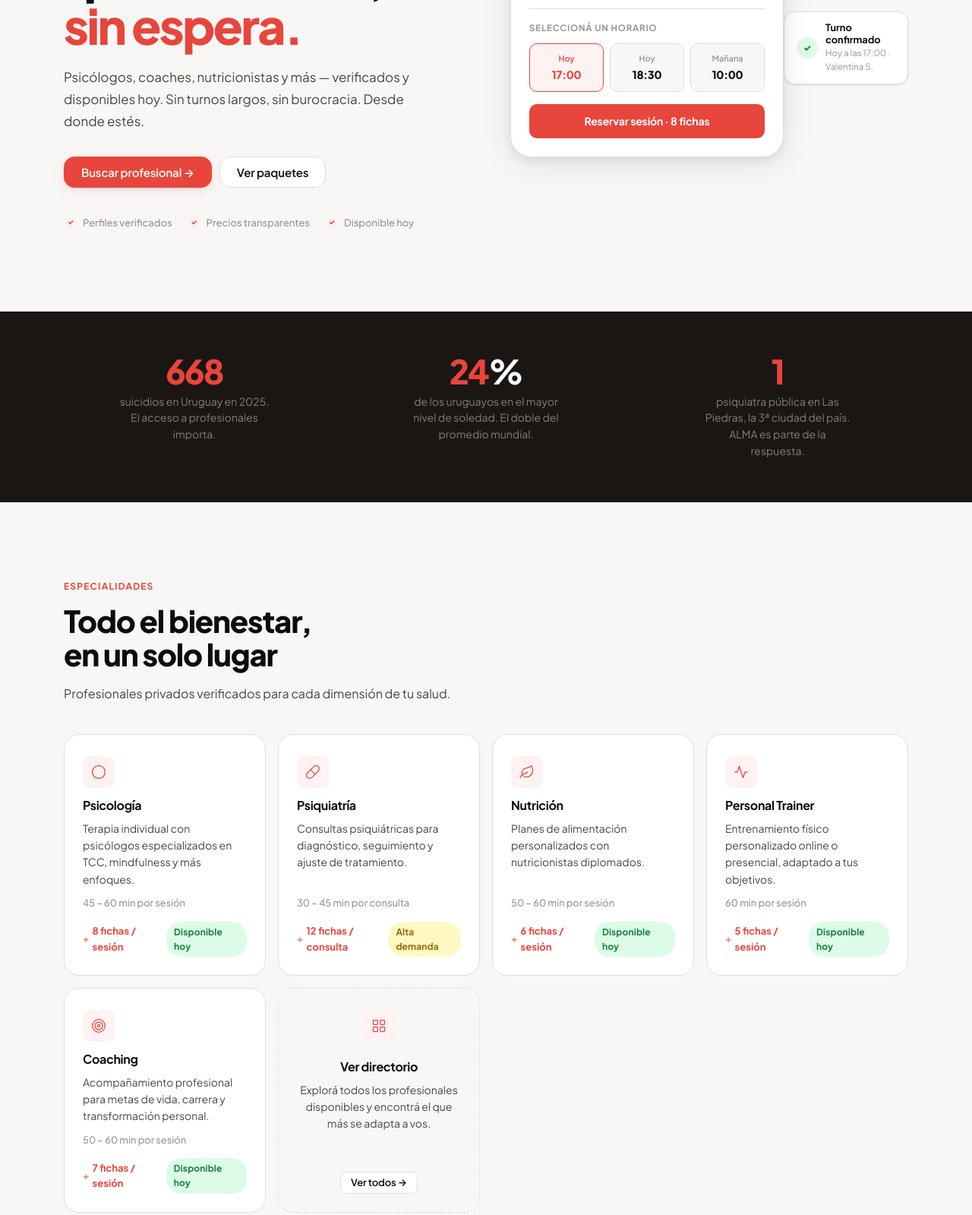
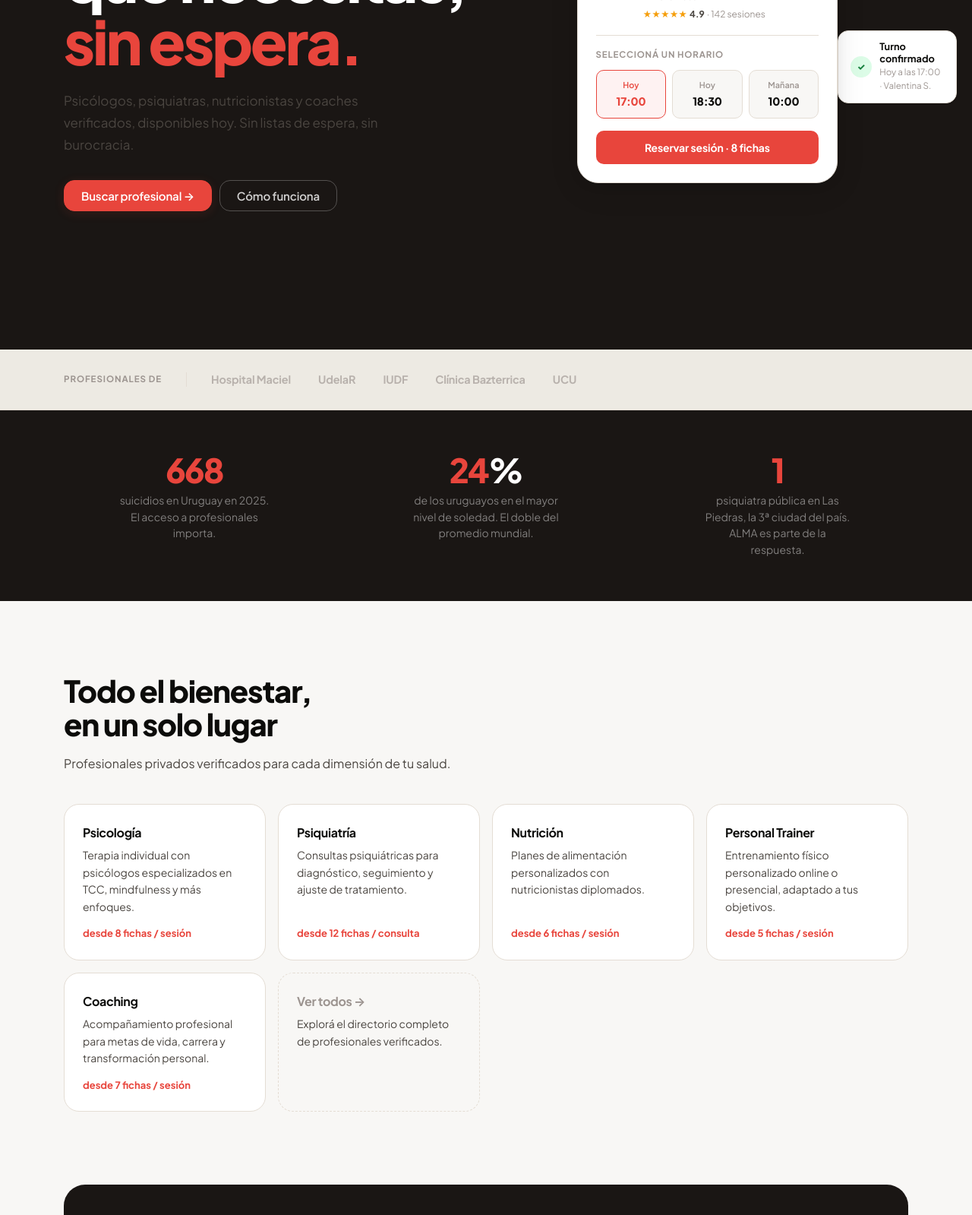
Before and after one commit to almatuclub/ALMA, a plain HTML site: page index.html in a window 1280 px wide. Shown: the part 382-1981 px from the top of the page at 76% size. Drawn offline with nearby package versions, Linux system fonts and the light colour scheme.

Commit message:
Hero oscuro, logos strip, cards simplificadas, tipografía más grande
- Hero con fondo oscuro (var(--dark)) para mayor impacto visual
- Navbar transparente en hero, transiciona a claro al scrollear
- Titular 5rem, sin eyebrow pill, un solo CTA secundario
- Nueva sección de logos: Hospital Maciel, UdelaR, IUDF, etc.
- Service cards sin iconos SVG ni badges de status
- section-label oculto en todo el sitio (screamed template)
- CSS v32 en todas las páginas

Co-Authored-By: Claude Sonnet 4.6 <noreply@anthropic.com>

```diff
--- a/index.html
+++ b/index.html
@@ -9,7 +9,7 @@
   <link rel="preconnect" href="https://fonts.googleapis.com">
   <link rel="preconnect" href="https://fonts.gstatic.com" crossorigin>
   <link href="https://fonts.googleapis.com/css2?family=Plus+Jakarta+Sans:wght@400;500;600;700;800&display=swap" rel="stylesheet">
-  <link rel="stylesheet" href="style.css?v=31">
+  <link rel="stylesheet" href="style.css?v=32">
 </head>
 <body>
 
@@ -63,35 +63,17 @@
 
     <!-- Left: Text -->
     <div class="hero__text">
-      <div class="hero__eyebrow">
-        <span class="dot"></span>
-        480+ profesionales verificados en Uruguay
-      </div>
       <h1 class="hero__h1">
         El especialista<br>
         que necesitás,<br>
         <span class="accent">sin espera.</span>
       </h1>
       <p class="hero__lead">
-        Psicólogos, coaches, nutricionistas y más — verificados y disponibles hoy. Sin turnos largos, sin burocracia. Desde donde estés.
+        Psicólogos, psiquiatras, nutricionistas y coaches verificados, disponibles hoy. Sin listas de espera, sin burocracia.
       </p>
       <div class="hero__actions">
         <a href="professionals.html" class="btn btn-primary btn-lg">Buscar profesional →</a>
-        <a href="payment.html" class="btn btn-outline btn-lg">Ver paquetes</a>
-      </div>
-      <div class="hero__trust">
-        <div class="hero__trust-item">
-          <div class="check">✓</div>
-          Perfiles verificados
-        </div>
-        <div class="hero__trust-item">
-          <div class="check">✓</div>
-          Precios transparentes
-        </div>
-        <div class="hero__trust-item">
-          <div class="check">✓</div>
-          Disponible hoy
-        </div>
+        <a href="about.html" class="btn btn-outline-white btn-lg">Cómo funciona</a>
       </div>
     </div>
 
@@ -160,6 +142,22 @@
   </div>
 </section>
 
+<!-- ─── Logos strip ─── -->
+<div class="logos-strip">
+  <div class="container">
+    <div class="logos-strip__inner">
+      <div class="logos-strip__label">Profesionales de</div>
+      <div class="logos-strip__logos">
+        <span class="logos-strip__logo">Hospital Maciel</span>
+        <span class="logos-strip__logo">UdelaR</span>
+        <span class="logos-strip__logo">IUDF</span>
+        <span class="logos-strip__logo">Clínica Bazterrica</span>
+        <span class="logos-strip__logo">UCU</span>
+      </div>
+    </div>
+  </div>
+</div>
+
 <!-- ─── Stats dark bar ─── -->
 <div class="stats-bar">
   <div class="container">
@@ -191,98 +189,48 @@
     <div class="services-grid reveal">
 
       <a href="professionals.html?s=psicologia" class="service-card">
-        <div class="service-icon">
-          <svg class="svc-icon-svg" viewBox="0 0 24 24" fill="none" stroke="currentColor" stroke-width="1.5" stroke-linecap="round" stroke-linejoin="round" aria-hidden="true">
-            <path d="M12 2a10 10 0 0 1 10 10c0 4-2.3 7.4-5.7 9.1L12 22l-4.3-.9C4.3 19.4 2 16 2 12A10 10 0 0 1 12 2z"/>
-          </svg>
-        </div>
         <h3>Psicología</h3>
         <p class="desc">Terapia individual con psicólogos especializados en TCC, mindfulness y más enfoques.</p>
-        <div class="session-info">45 – 60 min por sesión</div>
         <div class="service-footer">
-          <div class="ficha"><span class="symbol">+</span> 8 fichas / sesión</div>
-          <span class="badge badge-green">Disponible hoy</span>
+          <div class="ficha">desde 8 fichas / sesión</div>
         </div>
       </a>
 
       <a href="professionals.html?s=psiquiatria" class="service-card">
-        <div class="service-icon">
-          <svg class="svc-icon-svg" viewBox="0 0 24 24" fill="none" stroke="currentColor" stroke-width="1.5" stroke-linecap="round" stroke-linejoin="round" aria-hidden="true">
-            <path d="m10.5 20.5 10-10a4.95 4.95 0 1 0-7-7l-10 10a4.95 4.95 0 1 0 7 7z"/>
-            <line x1="8.5" y1="8.5" x2="15.5" y2="15.5"/>
-          </svg>
-        </div>
         <h3>Psiquiatría</h3>
         <p class="desc">Consultas psiquiátricas para diagnóstico, seguimiento y ajuste de tratamiento.</p>
-        <div class="session-info">30 – 45 min por consulta</div>
         <div class="service-footer">
-          <div class="ficha"><span class="symbol">+</span> 12 fichas / consulta</div>
-          <span class="badge badge-yellow">Alta demanda</span>
+          <div class="ficha">desde 12 fichas / consulta</div>
         </div>
       </a>
 
       <a href="professionals.html?s=nutricion" class="service-card">
-        <div class="service-icon">
-          <svg class="svc-icon-svg" viewBox="0 0 24 24" fill="none" stroke="currentColor" stroke-width="1.5" stroke-linecap="round" stroke-linejoin="round" aria-hidden="true">
-            <path d="M11 20A7 7 0 0 1 9.8 6.1C15.5 5 17 4.48 19 2c1 2 2 4.18 2 8 0 5.5-4.78 10-10 10z"/>
-            <path d="M2 21c0-3 1.85-5.36 5.08-6C9.5 14.52 12 13 13 12"/>
-          </svg>
-        </div>
         <h3>Nutrición</h3>
         <p class="desc">Planes de alimentación personalizados con nutricionistas diplomados.</p>
-        <div class="session-info">50 – 60 min por sesión</div>
         <div class="service-footer">
-          <div class="ficha"><span class="symbol">+</span> 6 fichas / sesión</div>
-          <span class="badge badge-green">Disponible hoy</span>
+          <div class="ficha">desde 6 fichas / sesión</div>
         </div>
       </a>
 
       <a href="professionals.html?s=trainer" class="service-card">
-        <div class="service-icon">
-          <svg class="svc-icon-svg" viewBox="0 0 24 24" fill="none" stroke="currentColor" stroke-width="1.5" stroke-linecap="round" stroke-linejoin="round" aria-hidden="true">
-            <polyline points="22 12 18 12 15 21 9 3 6 12 2 12"/>
-          </svg>
-        </div>
         <h3>Personal Trainer</h3>
         <p class="desc">Entrenamiento físico personalizado online o presencial, adaptado a tus objetivos.</p>
-        <div class="session-info">60 min por sesión</div>
         <div class="service-footer">
-          <div class="ficha"><span class="symbol">+</span> 5 fichas / sesión</div>
-          <span class="badge badge-green">Disponible hoy</span>
+          <div class="ficha">desde 5 fichas / sesión</div>
         </div>
       </a>
 
       <a href="professionals.html?s=coaching" class="service-card">
-        <div class="service-icon">
-          <svg class="svc-icon-svg" viewBox="0 0 24 24" fill="none" stroke="currentColor" stroke-width="1.5" stroke-linecap="round" stroke-linejoin="round" aria-hidden="true">
-            <circle cx="12" cy="12" r="10"/>
-            <circle cx="12" cy="12" r="6"/>
-            <circle cx="12" cy="12" r="2"/>
-          </svg>
-        </div>
         <h3>Coaching</h3>
         <p class="desc">Acompañamiento profesional para metas de vida, carrera y transformación personal.</p>
-        <div class="session-info">50 – 60 min por sesión</div>
         <div class="service-footer">
-          <div class="ficha"><span class="symbol">+</span> 7 fichas / sesión</div>
-          <span class="badge badge-green">Disponible hoy</span>
+          <div class="ficha">desde 7 fichas / sesión</div>
         </div>
       </a>
 
-      <a href="professionals.html" class="service-card service-card--dashed">
-        <div class="service-icon" style="margin:0 auto 14px">
-          <svg class="svc-icon-svg" viewBox="0 0 24 24" fill="none" stroke="currentColor" stroke-width="1.5" stroke-linecap="round" stroke-linejoin="round" aria-hidden="true">
-            <rect x="3" y="3" width="7" height="7" rx="1"/>
-            <rect x="14" y="3" width="7" height="7" rx="1"/>
-            <rect x="14" y="14" width="7" height="7" rx="1"/>
-            <rect x="3" y="14" width="7" height="7" rx="1"/>
-          </svg>
-        </div>
-        <h3>Ver directorio</h3>
-        <p class="desc">Explorá todos los profesionales disponibles y encontrá el que más se adapta a vos.</p>
-        <div style="margin-top:16px">
-          <span class="btn btn-outline btn-sm">Ver todos →</span>
-        </div>
+      <a href="professionals.html" class="service-card service-card--more">
+        <h3>Ver todos →</h3>
+        <p class="desc">Explorá el directorio completo de profesionales verificados.</p>
       </a>
 
     </div>
--- a/style.css
+++ b/style.css
@@ -104,13 +104,7 @@ h1, h2, h3, h4, h5, h6 {
 }
 
 .section-label {
-  display: inline-block;
-  font-size: 0.75rem;
-  font-weight: 700;
-  letter-spacing: 0.1em;
-  text-transform: uppercase;
-  color: var(--accent);
-  margin-bottom: 14px;
+  display: none;
 }
 .section-title {
   font-size: clamp(1.75rem, 3.5vw, 2.5rem);
@@ -404,30 +398,42 @@ h1, h2, h3, h4, h5, h6 {
 
 /* ─── Hero ─── */
 .hero {
-  min-height: calc(100vh - 110px);
+  min-height: calc(100vh - 60px);
   display: flex;
   align-items: center;
   padding: 80px 0 96px;
   position: relative;
   overflow: hidden;
+  background: var(--dark);
 }
 .hero__inner {
   display: grid;
-  grid-template-columns: 1fr 1fr;
+  grid-template-columns: 55% 45%;
   gap: 64px;
   align-items: center;
 }
+
+/* Dark hero text */
+.hero__h1 { color: #fff; }
+.hero__lead { color: rgba(255,255,255,0.58); }
+.hero__trust-item { color: rgba(255,255,255,0.40); }
+.hero__trust-item .check {
+  background: rgba(255,255,255,0.08);
+  color: rgba(255,255,255,0.40);
+}
+
 .hero__eyebrow {
   display: inline-flex;
   align-items: center;
   gap: 8px;
   font-size: 0.8125rem;
   font-weight: 600;
-  color: var(--accent);
-  background: var(--accent-light);
+  color: rgba(255,255,255,0.55);
+  background: rgba(255,255,255,0.08);
+  border: 1px solid rgba(255,255,255,0.10);
   padding: 5px 12px;
   border-radius: 20px;
-  margin-bottom: 24px;
+  margin-bottom: 28px;
 }
 .hero__eyebrow .dot {
   width: 6px;
@@ -435,13 +441,42 @@ h1, h2, h3, h4, h5, h6 {
   border-radius: 50%;
   background: var(--accent);
 }
+
+/* Navbar on dark hero — transparent until scrolled */
+.navbar {
+  background: transparent;
+  border-bottom-color: rgba(255,255,255,0.08);
+}
+.navbar__logo { color: #fff; }
+.logo-wordmark { color: #fff; }
+.navbar__nav a { color: rgba(255,255,255,0.65); }
+.navbar__nav a:hover { color: #fff; background: rgba(255,255,255,0.08); }
+.hamburger span { background: #fff; }
+.btn-ghost { color: rgba(255,255,255,0.65); }
+.btn-ghost:hover { color: #fff; background: rgba(255,255,255,0.08); }
+
+/* Once scrolled into light sections — switch navbar to light */
+.navbar.scrolled {
+  background: rgba(248,247,245,0.96) !important;
+  backdrop-filter: blur(14px);
+  -webkit-backdrop-filter: blur(14px);
+  border-bottom-color: var(--border) !important;
+  box-shadow: 0 2px 16px rgba(0,0,0,0.07);
+}
+.navbar.scrolled .navbar__logo { color: var(--text); }
+.navbar.scrolled .logo-wordmark { color: var(--text); }
+.navbar.scrolled .navbar__nav a { color: var(--text-2); }
+.navbar.scrolled .navbar__nav a:hover { color: var(--text); background: var(--bg-2); }
+.navbar.scrolled .hamburger span { background: var(--text); }
+.navbar.scrolled .btn-ghost { color: var(--text-2); }
+.navbar.scrolled .btn-ghost:hover { color: var(--text); background: var(--bg-2); }
 .hero__h1 {
-  font-size: clamp(2.75rem, 5.5vw, 4rem);
+  font-size: clamp(3.25rem, 6.5vw, 5rem);
   font-weight: 800;
   letter-spacing: -0.04em;
-  line-height: 1.05;
-  color: var(--text);
-  margin-bottom: 20px;
+  line-height: 1.02;
+  color: #fff;
+  margin-bottom: 24px;
 }
 .hero__h1 .accent { color: var(--accent); }
 .hero__lead {
@@ -670,6 +705,43 @@ h1, h2, h3, h4, h5, h6 {
 .hc__title { font-size: 0.8rem; font-weight: 700; color: var(--text); line-height: 1.3; }
 .hc__sub   { font-size: 0.72rem; color: var(--text-muted); }
 
+/* ─── Logos strip ─── */
+.logos-strip {
+  background: var(--bg-2);
+  padding: 28px 0;
+  border-bottom: 1px solid var(--border);
+}
+.logos-strip__inner {
+  display: flex;
+  align-items: center;
+  gap: 0;
+  flex-wrap: wrap;
+}
+.logos-strip__label {
+  font-size: 0.72rem;
+  font-weight: 700;
+  letter-spacing: 0.08em;
+  text-transform: uppercase;
+  color: var(--text-muted);
+  white-space: nowrap;
+  padding-right: 32px;
+  border-right: 1px solid var(--border);
+  margin-right: 32px;
+}
+.logos-strip__logos {
+  display: flex;
+  align-items: center;
+  gap: 36px;
+  flex-wrap: wrap;
+}
+.logos-strip__logo {
+  font-size: 0.9rem;
+  font-weight: 700;
+  color: var(--text-muted);
+  letter-spacing: -0.01em;
+  opacity: 0.65;
+}
+
 /* ─── Stats bar ─── */
 .stats-bar { background: var(--dark); padding: 56px 0; }
 .stats-bar__inner {
@@ -757,19 +829,11 @@ h1, h2, h3, h4, h5, h6 {
   box-shadow: var(--shadow-md), 0 0 0 1px var(--accent-light);
   transform: translateY(-2px);
 }
-.service-card--dashed { border-style: dashed; background: transparent; text-align: center; align-items: center; }
-.service-icon {
-  width: 42px;
-  height: 42px;
-  background: var(--accent-light);
-  border-radius: var(--radius-sm);
-  display: flex;
-  align-items: center;
-  justify-content: center;
-  color: var(--accent);
-  margin-bottom: 4px;
+.service-card--more {
+  border-style: dashed;
+  background: transparent;
 }
-.svc-icon-svg { width: 20px; height: 20px; }
+.service-card--more h3 { color: var(--text-muted); }
 .service-card h3 { font-size: 1rem; font-weight: 700; letter-spacing: -0.02em; }
 .service-card .desc { font-size: 0.875rem; color: var(--text-2); line-height: 1.6; flex: 1; }
 .service-card .session-info { font-size: 0.8rem; color: var(--text-muted); font-weight: 500; }
```
Also changed, not shown: about.html (+2 -2 lines), admin.html (+2 -2 lines), apply.html (+2 -2 lines), chat.html (+2 -2 lines), dashboard.html (+2 -2 lines), jobs.html (+2 -2 lines), login.html (+2 -2 lines), onboarding.html (+2 -2 lines), payment.html (+2 -2 lines), professionals.html (+2 -2 lines), profile.html (+2 -2 lines), donate.html (line endings or trailing spaces), 1 other file.
